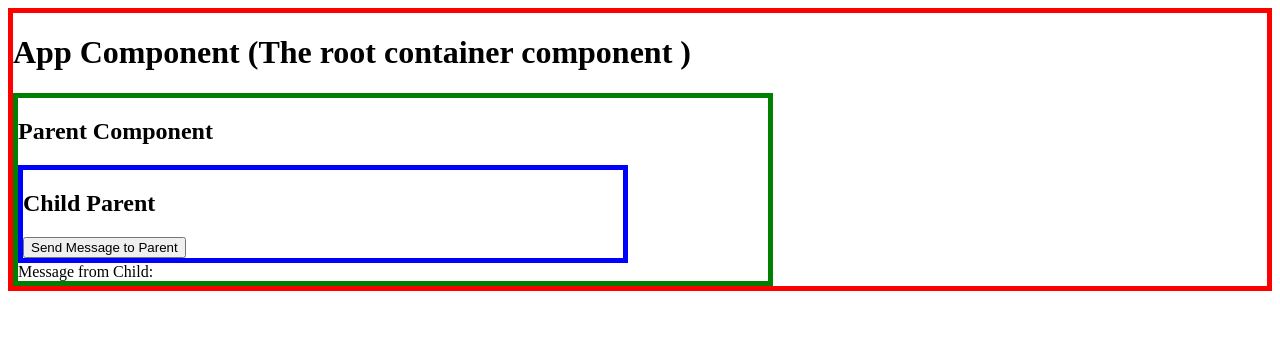
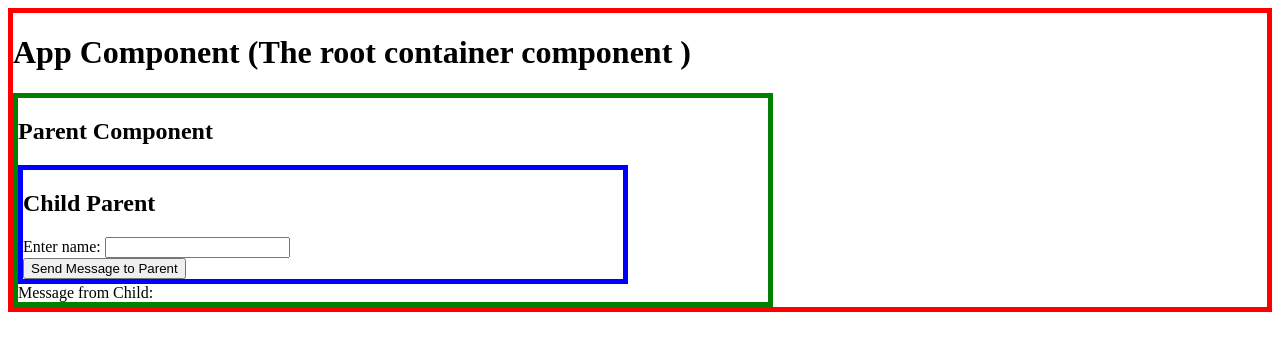
Before and after one commit to jackofalltradesprogrammer/AngularBootCamp, an Angular app: page / in a window 1280 px wide. Shown: the top 350 px of the page. Built offline with nearby package versions, Linux system fonts and the light colour scheme.

Commit message:
D6 - Example 2 - send data from Child to parent component using EventEmitter

```diff
--- a/src/app/child/child.component.html
+++ b/src/app/child/child.component.html
@@ -1,5 +1,7 @@
 <div style="border:blue 5px solid; width:600px">
 
   <h2>Child Parent</h2>
+
+  Enter name: <input type='text' [(ngModel)] ='txt1'/> <br>
     <button (click)='onChange()'>Send Message to Parent</button>
 </div>
--- a/src/app/child/child.component.ts
+++ b/src/app/child/child.component.ts
@@ -14,11 +14,12 @@ export class ChildComponent implements OnInit {
   // @Input()
   receivedDataFromParent:string;
   childEvent1 = new EventEmitter<string>();
+  txt1:string="";
 
   constructor() { }
 
   onChange(){
-    this.childEvent1.emit("Hello from Child");
+    this.childEvent1.emit(this.txt1);
   }
 
   ngOnInit() {
--- a/src/app/parent/parent.component.html
+++ b/src/app/parent/parent.component.html
@@ -2,7 +2,7 @@
   <h2>Parent Component</h2>
 
   <app-child
-    (childEvent1) ='msg=$event'
+    (childEvent1) ='getData($event)'
   >
 
   </app-child>
--- a/src/app/parent/parent.component.ts
+++ b/src/app/parent/parent.component.ts
@@ -7,9 +7,10 @@ import { Component, OnInit } from '@angular/core';
 })
 export class ParentComponent implements OnInit {
   msg:string='';
-  getParentData(){
-    return "Hello from Parent!";
+  getData(value){
+    this.msg = "Hello " + value + " good morning!";;
   }
+
   constructor() { }
 
   ngOnInit() {
```
